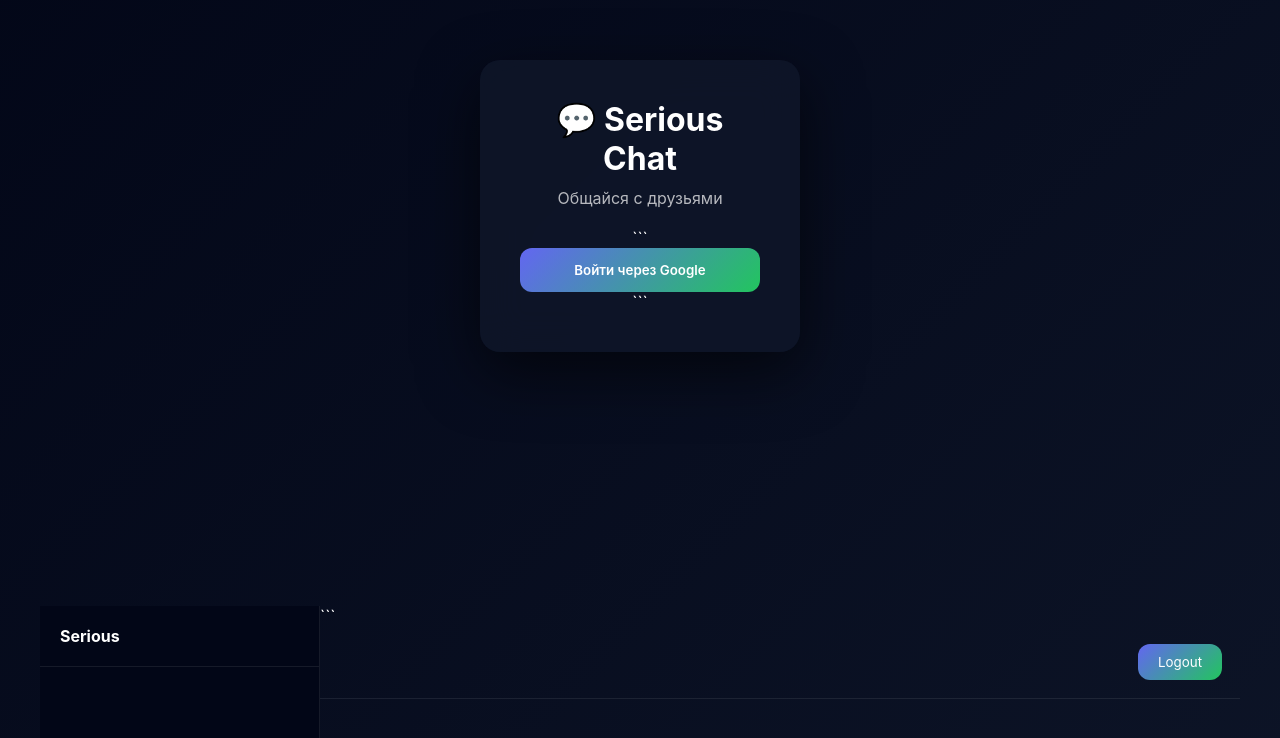
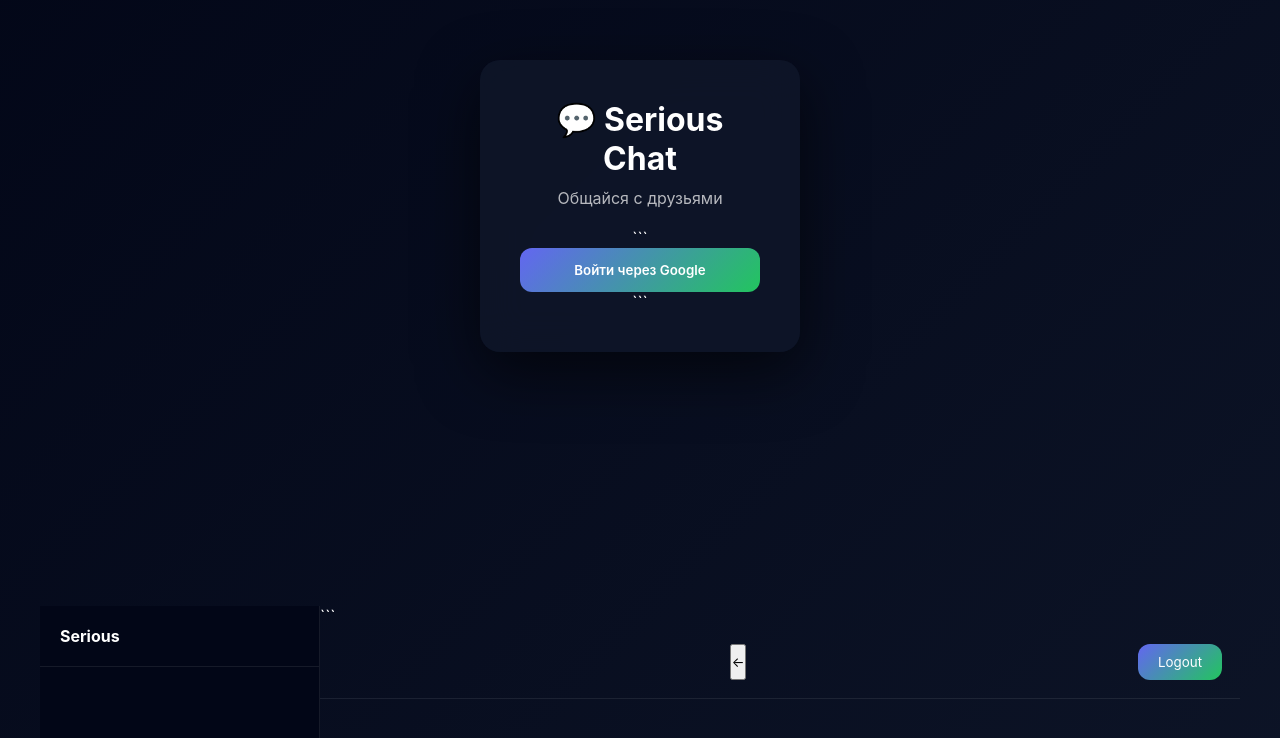
Before and after one commit to REVOEMAGG/Serious, a plain HTML site: page index.html in a window 1280 px wide. Shown: the part 194-932 px from the top of the page. Drawn offline with Linux system fonts and the light colour scheme; no server answers.

Commit message:
Refactor index.html structure and improve layout

````diff
--- a/index.html
+++ b/index.html
@@ -75,6 +75,7 @@
 ```
 <div class="header">
   <h3 id="userName"></h3>
+  <button id="backBtn" class="backBtn">←</button>
   <button id="logout">Logout</button>
 </div>
 
````
